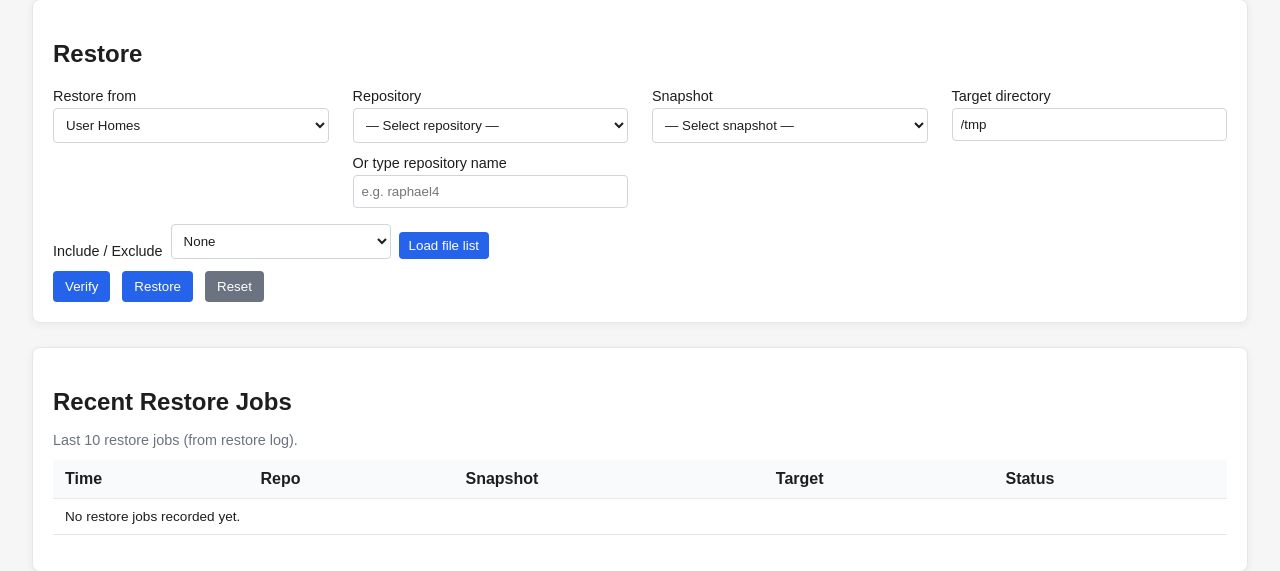
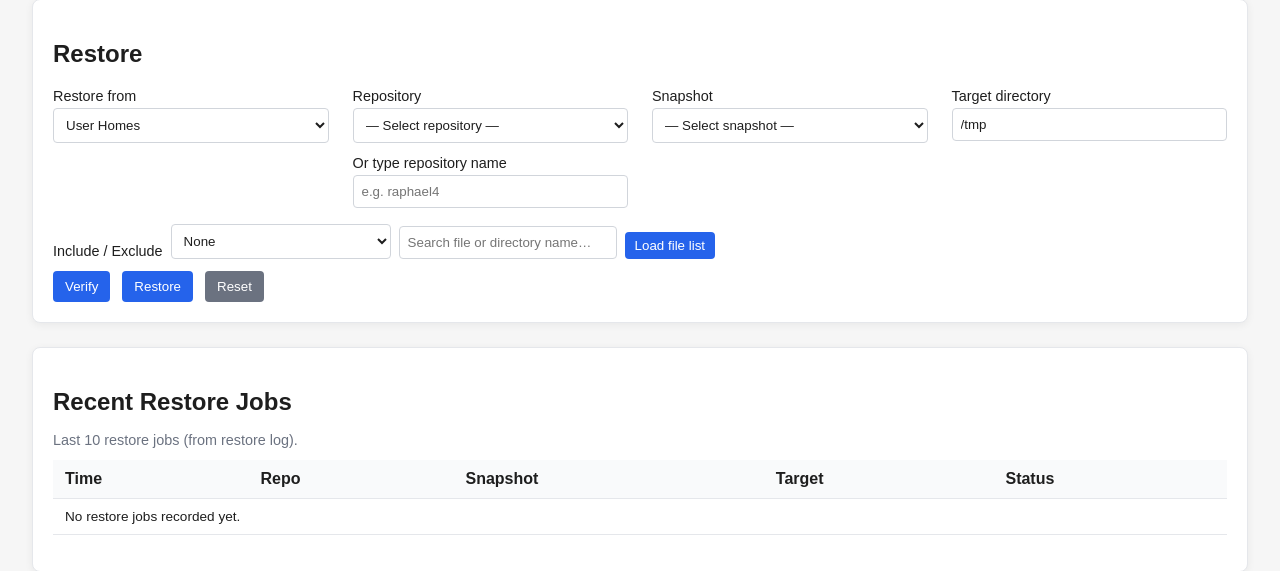
Before and after one commit to mit-orcd/orcd-restic-console, a Flask app: page / in a window 1280 px wide. Shown: the part 123-694 px from the top of the page. Run offline with Flask 3, Linux system fonts and the light colour scheme; the visitor is signed in with stand-in values (Sample User, id 1); data that the repository does not hold is empty.

Commit message:
file/dir search option added

```diff
--- a/static/app.js
+++ b/static/app.js
@@ -247,6 +247,39 @@ restoreFilterMode?.addEventListener("change", () => {
   }
 });
 
+function renderFileList(paths, searchTerm) {
+  const filtered = searchTerm
+    ? paths.filter((p) => p.toLowerCase().includes(searchTerm.toLowerCase()))
+    : paths;
+  restoreFileList.innerHTML = "";
+  if (searchTerm && filtered.length === 0) {
+    const msg = document.createElement("div");
+    msg.className = "file-list-message";
+    msg.textContent = "No paths matching \"" + searchTerm.replace(/</g, "&lt;") + "\"";
+    restoreFileList.appendChild(msg);
+    return;
+  }
+  if (searchTerm && paths.length > 0) {
+    const summary = document.createElement("div");
+    summary.className = "file-list-summary";
+    summary.textContent = "Showing " + filtered.length + " of " + paths.length + " paths";
+    restoreFileList.appendChild(summary);
+  }
+  filtered.forEach((p) => {
+    const line = document.createElement("div");
+    line.className = "file-line";
+    line.textContent = p;
+    line.title = "Click to copy path";
+    line.addEventListener("click", () => {
+      navigator.clipboard.writeText(p).then(() => {
+        line.classList.add("copied");
+        setTimeout(() => line.classList.remove("copied"), 500);
+      });
+    });
+    restoreFileList.appendChild(line);
+  });
+}
+
 restoreLoadFiles?.addEventListener("click", async () => {
   const repo = getEffectiveRepo();
   const snapshot = restoreSnapshot.value;
@@ -254,6 +287,7 @@ restoreLoadFiles?.addEventListener("click", async () => {
     alert("Select or type repository and select snapshot first.");
     return;
   }
+  const searchTerm = document.getElementById("restore-file-search")?.value?.trim() || "";
   restoreFileList.innerHTML = "<span class=\"loading\">Loading…</span>";
   restoreFileListContainer.style.display = "block";
   try {
@@ -261,20 +295,7 @@ restoreLoadFiles?.addEventListener("click", async () => {
       `/api/recovery/ls?repo=${encodeURIComponent(repo)}&snapshot=${encodeURIComponent(snapshot)}`
     );
     const paths = data.paths || [];
-    restoreFileList.innerHTML = "";
-    paths.forEach((p) => {
-      const line = document.createElement("div");
-      line.className = "file-line";
-      line.textContent = p;
-      line.title = "Click to copy path";
-      line.addEventListener("click", () => {
-        navigator.clipboard.writeText(p).then(() => {
-          line.classList.add("copied");
-          setTimeout(() => line.classList.remove("copied"), 500);
-        });
-      });
-      restoreFileList.appendChild(line);
-    });
+    renderFileList(paths, searchTerm);
   } catch (err) {
     restoreFileList.innerHTML = "";
     const errEl = document.createElement("div");
--- a/static/styles.css
+++ b/static/styles.css
@@ -316,6 +316,18 @@ pre {
   min-width: 220px;
 }
 
+.restore-panel .file-search-input {
+  min-width: 200px;
+}
+
+.file-list-summary,
+.file-list-message {
+  font-size: 0.85rem;
+  color: var(--notice-fg);
+  padding: 6px 4px;
+  margin-bottom: 4px;
+}
+
 .file-list-container {
   margin-bottom: 16px;
 }
--- a/templates/index.html
+++ b/templates/index.html
@@ -35,6 +35,7 @@
         <option value="include">Include only these paths</option>
         <option value="exclude">Exclude these paths</option>
       </select>
+      <input type="text" id="restore-file-search" placeholder="Search file or directory name…" class="file-search-input" autocomplete="off">
       <button type="button" class="btn btn-small" id="restore-load-files">Load file list</button>
     </div>
     <div class="file-list-container" id="restore-file-list-container" style="display: none;">
```
